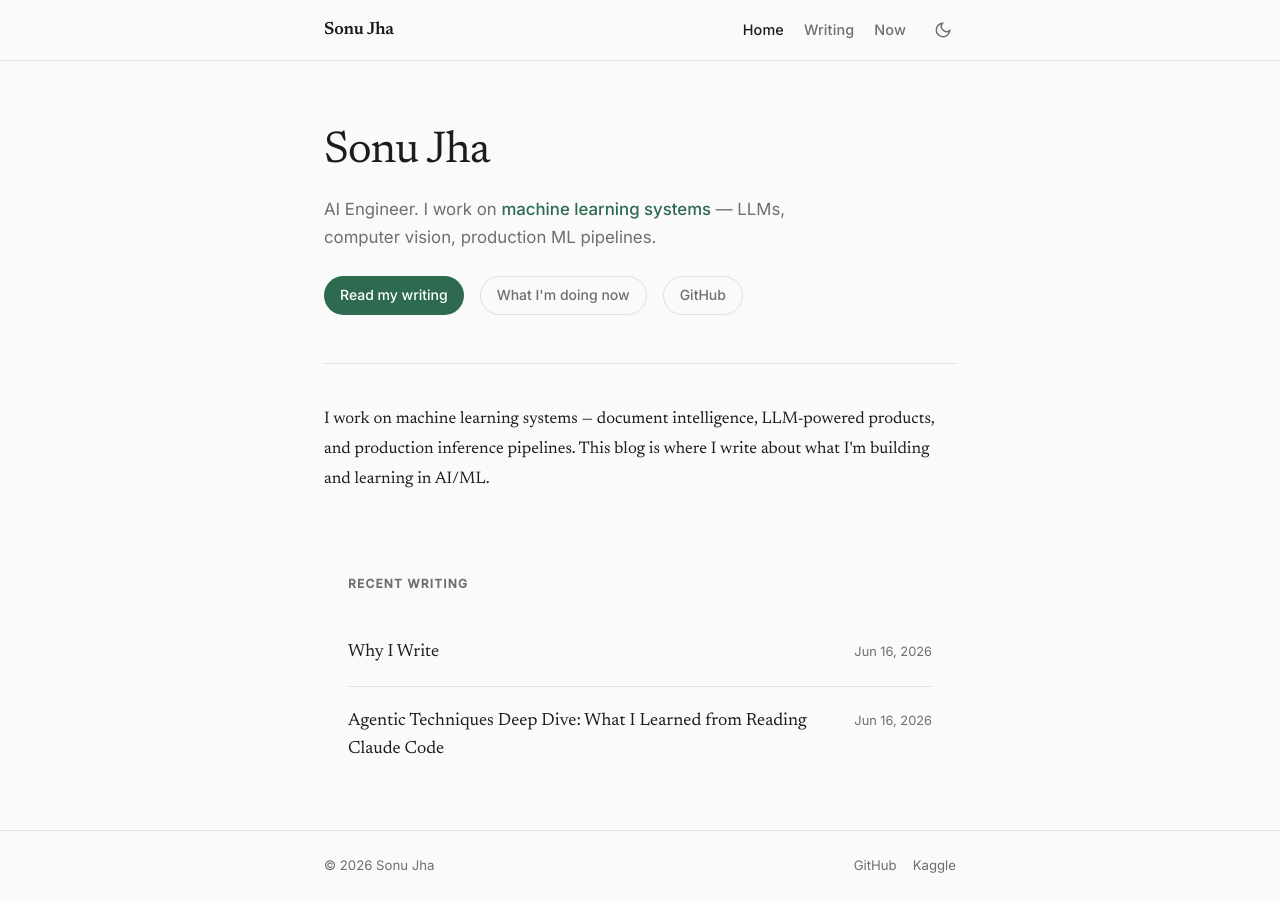
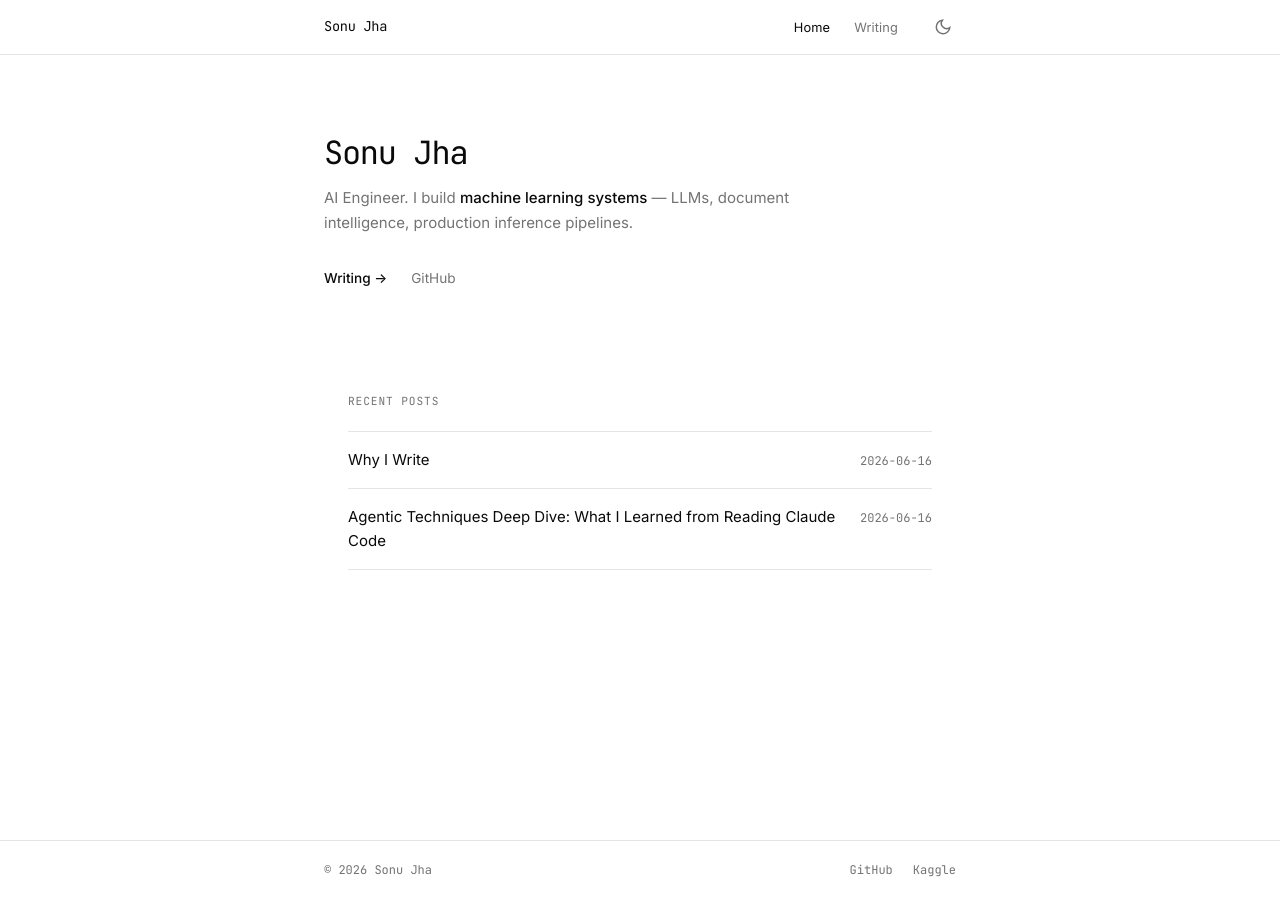
Before and after one commit to skj092/skj092.github.io, a Jekyll site: the page built from index.html, in a window 1280 px wide. Built offline with Jekyll 4.4.1, drawn with Linux system fonts in a browser that asks for light colours.

Commit message:
redesign UI: minimal monochrome aesthetic, remove Now page link
- Replace serif/green design with Inter + JetBrains Mono, blue links
- Code blocks always dark (terminal aesthetic)
- ISO date format, plain text nav links instead of pill buttons
- Remove Now page from nav and home
- Clean home layout without orphaned about section

Co-Authored-By: Claude Sonnet 4.6 <noreply@anthropic.com>

```diff
--- a/_includes/header.html
+++ b/_includes/header.html
@@ -4,7 +4,6 @@
     <ul class="nav-links">
       <li><a href="/" {% if page.url == '/' %}class="active"{% endif %}>Home</a></li>
       <li><a href="/blog/" {% if page.url contains '/blog/' %}class="active"{% endif %}>Writing</a></li>
-      <li><a href="/now/" {% if page.url == '/now/' %}class="active"{% endif %}>Now</a></li>
     </ul>
     <button class="theme-toggle" id="themeToggle" aria-label="Toggle dark mode">
       <svg class="icon-sun" xmlns="http://www.w3.org/2000/svg" width="18" height="18" fill="none" viewBox="0 0 24 24" stroke="currentColor" stroke-width="2"><circle cx="12" cy="12" r="5"/><line x1="12" y1="1" x2="12" y2="3"/><line x1="12" y1="21" x2="12" y2="23"/><line x1="4.22" y1="4.22" x2="5.64" y2="5.64"/><line x1="18.36" y1="18.36" x2="19.78" y2="19.78"/><line x1="1" y1="12" x2="3" y2="12"/><line x1="21" y1="12" x2="23" y2="12"/><line x1="4.22" y1="19.78" x2="5.64" y2="18.36"/><line x1="18.36" y1="5.64" x2="19.78" y2="4.22"/></svg>
--- a/_layouts/default.html
+++ b/_layouts/default.html
@@ -8,7 +8,7 @@
   <link rel="canonical" href="{{ page.url | prepend: site.url }}">
   <link rel="preconnect" href="https://fonts.googleapis.com">
   <link rel="preconnect" href="https://fonts.gstatic.com" crossorigin>
-  <link href="https://fonts.googleapis.com/css2?family=Newsreader:ital,opsz,wght@0,6..72,300;0,6..72,400;0,6..72,600;1,6..72,300;1,6..72,400&family=Inter:wght@400;500&display=swap" rel="stylesheet">
+  <link href="https://fonts.googleapis.com/css2?family=Inter:wght@400;500;600&family=JetBrains+Mono:wght@400&display=swap" rel="stylesheet">
   <link rel="stylesheet" href="/assets/css/main.css">
   <script>
     // Apply saved theme before page paints to avoid flash
--- a/assets/css/main.css
+++ b/assets/css/main.css
@@ -1,31 +1,35 @@
 /* ─── Variables ─────────────────────────────────────────────── */
 :root {
-  --bg:          #fafafa;
-  --bg-alt:      #f2f2f2;
-  --text:        #1c1c1e;
-  --text-muted:  #6e6e73;
-  --accent:      #2d6a4f;
-  --accent-hover:#1b4332;
-  --border:      #e0e0e0;
-  --link:        #2d6a4f;
-  --code-bg:     #f0f0f0;
-  --radius:      6px;
+  --bg:          #ffffff;
+  --bg-alt:      #f5f5f5;
+  --text:        #0a0a0a;
+  --text-muted:  #737373;
+  --accent:      #2563eb;
+  --accent-hover:#1d4ed8;
+  --border:      #e5e5e5;
+  --link:        #2563eb;
+  --code-bg:     #111111;
+  --code-text:   #e4e4e7;
+  --inline-code: #f4f4f5;
+  --radius:      3px;
   --max-w:       680px;
-  --font-serif:  'Newsreader', Georgia, 'Times New Roman', serif;
   --font-sans:   'Inter', -apple-system, BlinkMacSystemFont, 'Segoe UI', sans-serif;
-  --transition:  0.2s ease;
+  --font-mono:   'JetBrains Mono', 'SFMono-Regular', Consolas, monospace;
+  --transition:  0.15s ease;
 }
 
 [data-theme="dark"] {
-  --bg:          #111111;
-  --bg-alt:      #1c1c1c;
-  --text:        #e5e5e7;
-  --text-muted:  #8e8e93;
-  --accent:      #52b788;
-  --accent-hover:#74c69d;
-  --border:      #2c2c2e;
-  --link:        #52b788;
-  --code-bg:     #1e1e1e;
+  --bg:          #0a0a0a;
+  --bg-alt:      #141414;
+  --text:        #fafafa;
+  --text-muted:  #737373;
+  --border:      #262626;
+  --link:        #60a5fa;
+  --accent:      #60a5fa;
+  --accent-hover:#93c5fd;
+  --code-bg:     #111111;
+  --code-text:   #e4e4e7;
+  --inline-code: #1e1e1e;
 }
 
 /* ─── Reset ─────────────────────────────────────────────────── */
@@ -54,7 +58,7 @@ a {
   text-decoration: none;
   transition: color var(--transition);
 }
-a:hover { color: var(--accent-hover); text-decoration: underline; }
+a:hover { color: var(--accent-hover); }
 
 /* ─── Layout ─────────────────────────────────────────────────── */
 .container {
@@ -66,7 +70,7 @@ a:hover { color: var(--accent-hover); text-decoration: underline; }
 /* ─── Header / Nav ───────────────────────────────────────────── */
 .site-header {
   border-bottom: 1px solid var(--border);
-  padding: 1rem 0;
+  padding: 0.875rem 0;
   position: sticky;
   top: 0;
   background: var(--bg);
@@ -79,36 +83,38 @@ a:hover { color: var(--accent-hover); text-decoration: underline; }
   align-items: center;
   gap: 1.5rem;
   max-width: var(--max-w);
+  margin: 0 auto;
+  padding: 0 1.5rem;
 }
 
 .nav-logo {
-  font-family: var(--font-serif);
-  font-size: 1.1rem;
-  font-weight: 600;
+  font-family: var(--font-mono);
+  font-size: 0.85rem;
+  font-weight: 400;
   color: var(--text);
   text-decoration: none;
   margin-right: auto;
-  letter-spacing: -0.01em;
+  letter-spacing: -0.02em;
 }
-.nav-logo:hover { color: var(--accent); text-decoration: none; }
+.nav-logo:hover { color: var(--text-muted); }
 
 .nav-links {
   display: flex;
   list-style: none;
-  gap: 1.25rem;
+  gap: 1.5rem;
   align-items: center;
 }
 
 .nav-links a {
-  font-size: 0.9rem;
+  font-size: 0.8rem;
   color: var(--text-muted);
-  font-weight: 500;
+  font-weight: 400;
   letter-spacing: 0.01em;
+  text-decoration: none;
 }
 .nav-links a:hover,
 .nav-links a.active {
   color: var(--text);
-  text-decoration: none;
 }
 
 .theme-toggle {
@@ -120,8 +126,8 @@ a:hover { color: var(--accent-hover); text-decoration: underline; }
   display: flex;
   align-items: center;
   justify-content: center;
-  border-radius: var(--radius);
   transition: color var(--transition);
+  margin-left: 0.5rem;
 }
 .theme-toggle:hover { color: var(--text); }
 
@@ -132,112 +138,97 @@ a:hover { color: var(--accent-hover); text-decoration: underline; }
 
 /* ─── Home Page ──────────────────────────────────────────────── */
 .home-hero {
-  padding: 4rem 0 3rem;
-  border-bottom: 1px solid var(--border);
+  padding: 5rem 0 3.5rem;
 }
 
 .home-hero h1 {
-  font-family: var(--font-serif);
-  font-size: clamp(2rem, 5vw, 2.8rem);
+  font-family: var(--font-mono);
+  font-size: clamp(1.5rem, 4vw, 2rem);
   font-weight: 400;
-  line-height: 1.2;
-  letter-spacing: -0.02em;
+  line-height: 1.1;
+  letter-spacing: -0.04em;
   color: var(--text);
   margin-bottom: 1rem;
 }
 
 .home-hero .tagline {
-  font-size: 1.05rem;
+  font-size: 0.9375rem;
   color: var(--text-muted);
-  line-height: 1.7;
-  max-width: 540px;
+  line-height: 1.65;
+  max-width: 500px;
+  margin-bottom: 2rem;
 }
 
 .home-hero .tagline strong {
-  color: var(--accent);
+  color: var(--text);
   font-weight: 500;
 }
 
 .home-links {
-  margin-top: 1.5rem;
   display: flex;
-  gap: 1rem;
-  flex-wrap: wrap;
+  gap: 1.5rem;
+  align-items: center;
 }
 
-.btn {
-  display: inline-flex;
-  align-items: center;
-  gap: 0.4rem;
-  padding: 0.45rem 1rem;
-  border-radius: 999px;
-  font-size: 0.875rem;
-  font-weight: 500;
-  transition: all var(--transition);
+.home-links a {
+  font-size: 0.85rem;
+  color: var(--text-muted);
   text-decoration: none;
 }
-
-.btn-primary {
-  background: var(--accent);
-  color: #fff;
+.home-links a:hover {
+  color: var(--text);
 }
-.btn-primary:hover {
-  background: var(--accent-hover);
-  color: #fff;
-  text-decoration: none;
+.home-links .link-primary {
+  color: var(--text);
+  font-weight: 500;
 }
-
-.btn-ghost {
-  border: 1px solid var(--border);
-  color: var(--text-muted);
-}
-.btn-ghost:hover {
-  border-color: var(--text-muted);
-  color: var(--text);
-  text-decoration: none;
+.home-links .link-primary:hover {
+  color: var(--accent);
 }
 
 /* ─── Section headings ───────────────────────────────────────── */
 .section-title {
-  font-size: 0.75rem;
-  font-weight: 600;
-  letter-spacing: 0.1em;
+  font-family: var(--font-mono);
+  font-size: 0.7rem;
+  font-weight: 400;
+  letter-spacing: 0.08em;
   text-transform: uppercase;
   color: var(--text-muted);
-  margin-bottom: 1.5rem;
-  padding-top: 2.5rem;
+  margin-bottom: 1.25rem;
+  padding-top: 3rem;
 }
 
 /* ─── Post List ──────────────────────────────────────────────── */
 .post-list {
   list-style: none;
   padding: 0;
+  border-top: 1px solid var(--border);
 }
 
 .post-list-item {
-  padding: 1.25rem 0;
+  padding: 1rem 0;
   border-bottom: 1px solid var(--border);
   display: flex;
   align-items: baseline;
-  gap: 1rem;
+  justify-content: space-between;
+  gap: 1.5rem;
 }
-.post-list-item:last-child { border-bottom: none; }
 
 .post-list-title {
-  font-family: var(--font-serif);
-  font-size: 1.1rem;
+  font-size: 0.9375rem;
   font-weight: 400;
   color: var(--text);
+  text-decoration: none;
   flex: 1;
   transition: color var(--transition);
 }
 .post-list-title:hover {
   color: var(--accent);
-  text-decoration: none;
 }
 
 .post-list-date {
-  font-size: 0.8rem;
+  font-family: var(--font-mono);
+  font-size: 0.75rem;
   color: var(--text-muted);
   white-space: nowrap;
   flex-shrink: 0;
@@ -245,32 +236,30 @@ a:hover { color: var(--accent-hover); text-decoration: underline; }
 
 /* ─── Post / Page ────────────────────────────────────────────── */
 .post, .page {
-  padding: 3rem 0 4rem;
+  padding: 3.5rem 0 5rem;
 }
 
 .post-header, .page-header {
-  margin-bottom: 2.5rem;
-  padding-bottom: 1.5rem;
-  border-bottom: 1px solid var(--border);
+  margin-bottom: 3rem;
 }
 
 .post-title, .page h1 {
-  font-family: var(--font-serif);
-  font-size: clamp(1.75rem, 4vw, 2.4rem);
-  font-weight: 400;
-  line-height: 1.2;
+  font-size: clamp(1.5rem, 3.5vw, 2rem);
+  font-weight: 500;
+  line-height: 1.25;
   letter-spacing: -0.02em;
   color: var(--text);
   margin-bottom: 0.75rem;
 }
 
 .post-meta {
-  font-size: 0.85rem;
+  font-family: var(--font-mono);
+  font-size: 0.775rem;
   color: var(--text-muted);
   display: flex;
   align-items: center;
   flex-wrap: wrap;
-  gap: 0.4rem;
+  gap: 0.5rem;
 }
 
 .post-meta-sep { color: var(--border); }
@@ -278,40 +267,41 @@ a:hover { color: var(--accent-hover); text-decoration: underline; }
 .tag {
   background: var(--bg-alt);
   color: var(--text-muted);
-  padding: 0.15em 0.5em;
-  border-radius: 4px;
-  font-size: 0.8em;
+  padding: 0.1em 0.45em;
+  border-radius: var(--radius);
+  font-size: 0.75em;
+  font-family: var(--font-mono);
 }
 
 /* ─── Prose ──────────────────────────────────────────────────── */
 .post-content,
 .page-content {
-  font-family: var(--font-serif);
-  font-size: 1.075rem;
+  font-size: 1rem;
   line-height: 1.8;
   color: var(--text);
 }
 
 .post-content > * + *,
-.page-content > * + * { margin-top: 1.4em; }
+.page-content > * + * { margin-top: 1.5em; }
 
 .post-content h2, .post-content h3, .post-content h4,
 .page-content  h2, .page-content  h3, .page-content  h4 {
-  font-family: var(--font-serif);
   font-weight: 600;
   line-height: 1.3;
   letter-spacing: -0.01em;
-  margin-top: 2em;
+  margin-top: 2.5em;
   margin-bottom: 0.5em;
+  color: var(--text);
 }
-.post-content h2 { font-size: 1.4rem; }
-.post-content h3 { font-size: 1.2rem; }
+.post-content h2, .page-content h2 { font-size: 1.2rem; }
+.post-content h3, .page-content h3 { font-size: 1.05rem; }
 
 .post-content a,
 .page-content  a {
   color: var(--link);
   text-decoration: underline;
   text-underline-offset: 3px;
+  text-decoration-thickness: 1px;
 }
 .post-content a:hover,
 .page-content  a:hover {
@@ -320,11 +310,10 @@ a:hover { color: var(--accent-hover); text-decoration: underline; }
 
 .post-content blockquote,
 .page-content  blockquote {
-  border-left: 3px solid var(--accent);
-  padding: 0.4em 1.2em;
+  border-left: 2px solid var(--border);
+  padding: 0.25em 1.25em;
   margin-left: 0;
   color: var(--text-muted);
-  font-style: italic;
 }
 
 .post-content ul,  .post-content ol,
@@ -341,78 +330,110 @@ a:hover { color: var(--accent-hover); text-decoration: underline; }
   margin: 2.5em 0;
 }
 
+/* inline code */
 .post-content code,
 .page-content  code {
-  font-family: 'SFMono-Regular', Consolas, monospace;
-  font-size: 0.85em;
-  background: var(--code-bg);
-  padding: 0.15em 0.4em;
-  border-radius: 4px;
+  font-family: var(--font-mono);
+  font-size: 0.825em;
+  background: var(--inline-code);
+  padding: 0.15em 0.35em;
+  border-radius: var(--radius);
 }
 
+/* code blocks — always dark, terminal feel */
 .post-content pre,
 .page-content  pre {
   background: var(--code-bg);
-  padding: 1.25em;
+  color: var(--code-text);
+  padding: 1.25em 1.5em;
   border-radius: var(--radius);
   overflow-x: auto;
-  font-size: 0.85rem;
-  line-height: 1.6;
+  font-size: 0.82rem;
+  line-height: 1.65;
+  margin: 1.75em 0;
 }
 .post-content pre code,
 .page-content  pre code {
   background: none;
   padding: 0;
+  font-size: inherit;
+  color: inherit;
+}
+
+/* tables */
+.post-content table,
+.page-content  table {
+  width: 100%;
+  border-collapse: collapse;
+  font-size: 0.875rem;
+}
+.post-content th,
+.page-content  th {
+  font-family: var(--font-mono);
+  font-size: 0.75rem;
+  font-weight: 400;
+  text-transform: uppercase;
+  letter-spacing: 0.05em;
+  color: var(--text-muted);
+  border-bottom: 1px solid var(--border);
+  padding: 0.5em 0.75em;
+  text-align: left;
+}
+.post-content td,
+.page-content  td {
+  padding: 0.6em 0.75em;
+  border-bottom: 1px solid var(--border);
+  vertical-align: top;
+}
+.post-content tr:last-child td,
+.page-content  tr:last-child td {
+  border-bottom: none;
 }
 
 /* ─── Post Footer ────────────────────────────────────────────── */
 .post-footer {
-  margin-top: 3rem;
+  margin-top: 4rem;
   padding-top: 1.5rem;
   border-top: 1px solid var(--border);
 }
 
 .back-link {
-  font-size: 0.875rem;
+  font-size: 0.8rem;
   color: var(--text-muted);
+  text-decoration: none;
 }
-.back-link:hover { color: var(--text); text-decoration: none; }
+.back-link:hover { color: var(--text); }
 
 /* ─── Blog index page ────────────────────────────────────────── */
 .blog-page {
-  padding: 3rem 0;
+  padding: 3.5rem 0;
 }
 .blog-page h1 {
-  font-family: var(--font-serif);
-  font-size: 2rem;
-  font-weight: 400;
-  margin-bottom: 0.5rem;
+  font-size: 1.25rem;
+  font-weight: 500;
+  margin-bottom: 0.25rem;
   letter-spacing: -0.02em;
 }
 .blog-page .subtitle {
+  font-size: 0.875rem;
   color: var(--text-muted);
   margin-bottom: 2.5rem;
 }
 
-/* ─── Now Page ───────────────────────────────────────────────── */
-.now-page { padding: 3rem 0; }
+/* ─── Now / generic page ─────────────────────────────────────── */
+.now-page { padding: 3.5rem 0; }
 
-/* ─── About strip on home ────────────────────────────────────── */
-.about-strip {
-  padding: 2.5rem 0;
+.page-header h1 {
+  font-size: 1.25rem;
+  font-weight: 500;
+  margin-bottom: 0;
+  letter-spacing: -0.02em;
 }
-.about-strip p {
-  font-family: var(--font-serif);
-  font-size: 1.05rem;
-  line-height: 1.8;
-  color: var(--text);
-}
-.about-strip p + p { margin-top: 1em; }
 
 /* ─── Footer ─────────────────────────────────────────────────── */
 .site-footer {
   border-top: 1px solid var(--border);
-  padding: 1.5rem 0;
+  padding: 1.25rem 0;
   margin-top: auto;
 }
 
@@ -420,7 +441,8 @@ a:hover { color: var(--accent-hover); text-decoration: underline; }
   display: flex;
   justify-content: space-between;
   align-items: center;
-  font-size: 0.825rem;
+  font-family: var(--font-mono);
+  font-size: 0.75rem;
   color: var(--text-muted);
   flex-wrap: wrap;
   gap: 0.5rem;
@@ -428,15 +450,16 @@ a:hover { color: var(--accent-hover); text-decoration: underline; }
 
 .footer-links {
   display: flex;
-  gap: 1rem;
+  gap: 1.25rem;
 }
-.footer-links a { color: var(--text-muted); }
-.footer-links a:hover { color: var(--text); text-decoration: none; }
+.footer-links a { color: var(--text-muted); text-decoration: none; }
+.footer-links a:hover { color: var(--text); }
 
 /* ─── Responsive ─────────────────────────────────────────────── */
 @media (max-width: 600px) {
-  .nav-links { gap: 0.9rem; }
-  .home-hero { padding: 2.5rem 0 2rem; }
-  .post-list-item { flex-direction: column; gap: 0.2rem; }
-  .post-list-date { font-size: 0.75rem; }
+  .nav-links { gap: 1rem; }
+  .home-hero { padding: 3rem 0 2.5rem; }
+  .post-list-item { flex-direction: column; gap: 0.15rem; }
+  .post-list-date { font-size: 0.7rem; }
+  .home-links { gap: 1.25rem; }
 }
--- a/blog/index.html
+++ b/blog/index.html
@@ -4,14 +4,14 @@ title: Writing
 ---
 <div class="blog-page container">
   <h1>Writing</h1>
-  <p class="subtitle">Notes on ML, books, habits, and life.</p>
+  <p class="subtitle">Notes on machine learning, engineering, and ideas.</p>
 
   <ul class="post-list">
     {% for post in site.posts %}
     <li class="post-list-item">
       <a href="{{ post.url }}" class="post-list-title">{{ post.title }}</a>
       <time class="post-list-date" datetime="{{ post.date | date_to_xmlschema }}">
-        {{ post.date | date: "%b %-d, %Y" }}
+        {{ post.date | date: "%Y-%m-%d" }}
       </time>
     </li>
     {% endfor %}
--- a/index.html
+++ b/index.html
@@ -5,37 +5,29 @@ title: Home
 <section class="home-hero container">
   <h1>Sonu Jha</h1>
   <p class="tagline">
-    AI Engineer. I work on <strong>machine learning systems</strong> — LLMs, computer vision, production ML pipelines.
+    AI Engineer. I build <strong>machine learning systems</strong> — LLMs, document intelligence, production inference pipelines.
   </p>
   <div class="home-links">
-    <a href="/blog/" class="btn btn-primary">Read my writing</a>
-    <a href="/now/" class="btn btn-ghost">What I'm doing now</a>
-    <a href="https://github.com/skj092" class="btn btn-ghost" target="_blank" rel="noopener">GitHub</a>
+    <a href="/blog/" class="link-primary">Writing →</a>
+    <a href="https://github.com/skj092" target="_blank" rel="noopener">GitHub</a>
   </div>
 </section>
 
-<section class="about-strip container">
-  <p>
-    I work on machine learning systems — document intelligence, LLM-powered products, and production inference pipelines.
-    This blog is where I write about what I'm building and learning in AI/ML.
-  </p>
-</section>
-
 <section class="container">
-  <p class="section-title">Recent Writing</p>
+  <p class="section-title">Recent posts</p>
   <ul class="post-list">
     {% for post in site.posts limit:5 %}
     <li class="post-list-item">
       <a href="{{ post.url }}" class="post-list-title">{{ post.title }}</a>
       <time class="post-list-date" datetime="{{ post.date | date_to_xmlschema }}">
-        {{ post.date | date: "%b %-d, %Y" }}
+        {{ post.date | date: "%Y-%m-%d" }}
       </time>
     </li>
     {% endfor %}
   </ul>
   {% if site.posts.size > 5 %}
-  <div style="margin-top: 1.5rem;">
-    <a href="/blog/" class="btn btn-ghost">All posts →</a>
+  <div style="padding-top:1.25rem;">
+    <a href="/blog/" style="font-size:0.8rem;color:var(--text-muted);">All posts →</a>
   </div>
   {% endif %}
 </section>
```
